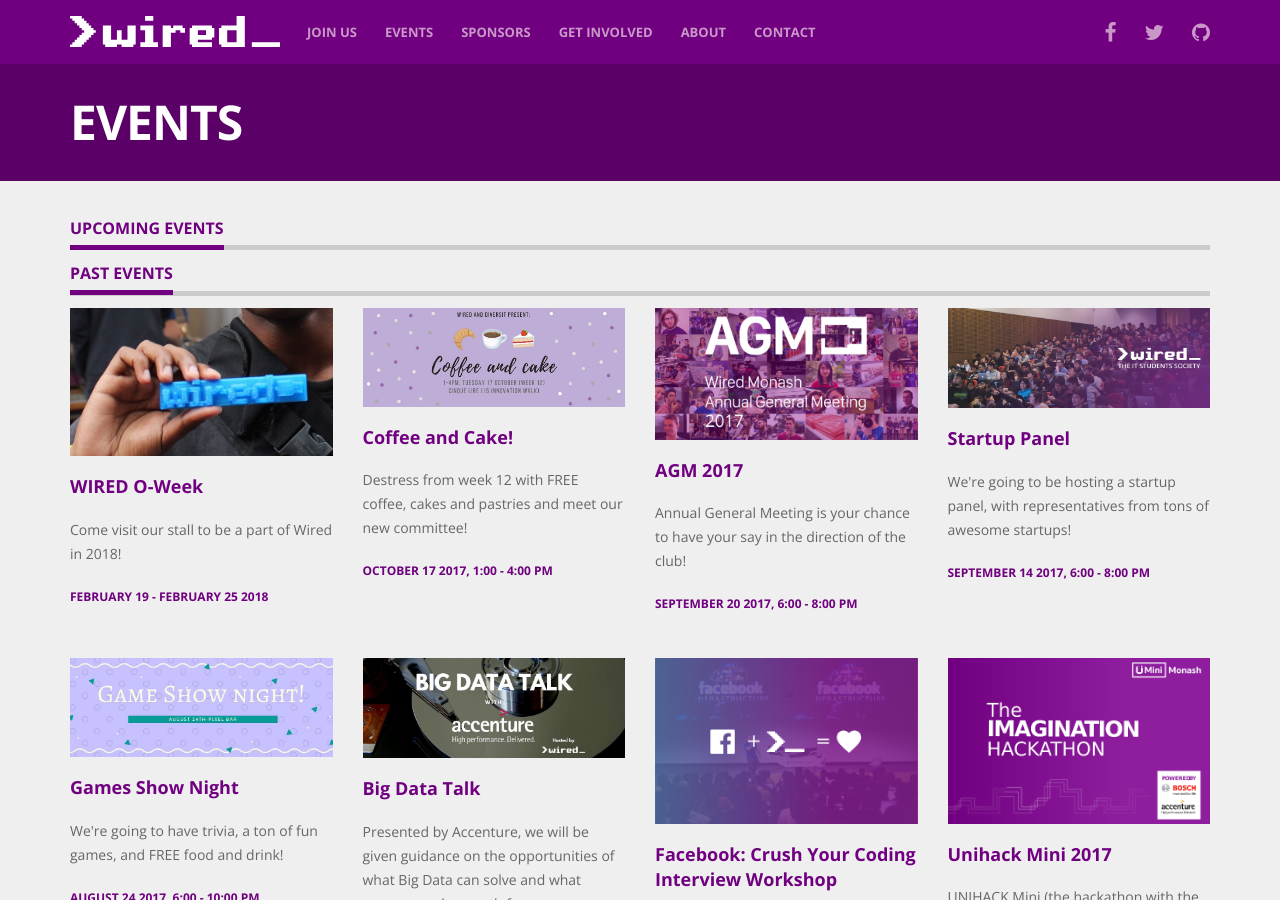
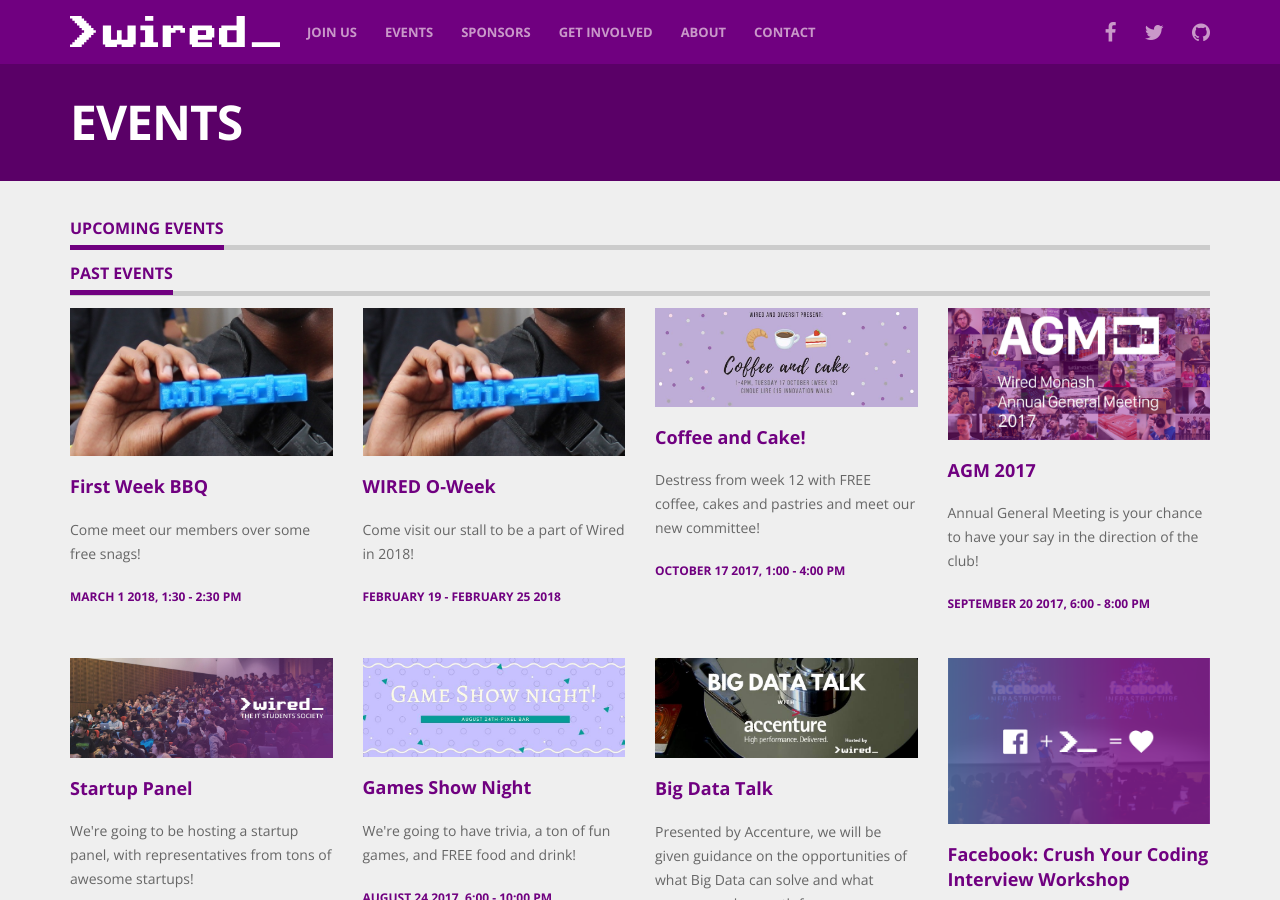
Before and after one commit to wiredmonash/wiredmonash.github.io, a Jekyll site: the page built from events.html, in a window 1280 px wide and 900 px high. Built offline with Jekyll 4.4.1, drawn with Linux system fonts in a browser that asks for light colours; nearby versions of some CDN libraries.

Commit message:
Added bbq to events

```diff
--- a/_data/events.yml
+++ b/_data/events.yml
@@ -1,3 +1,11 @@
+- name: "First Week BBQ"
+  description: Come meet our members over some free snags!
+  url: https://www.facebook.com/events/565735367129689/
+  img: /assets/img/logo-holding.jpg
+  date_start: 2018-03-01 13:30:30
+  date_end: 2018-03-01 14:30:30
+
+
 - name: "WIRED O-Week"
   description: Come visit our stall to be a part of Wired in 2018!
   url: https://www.facebook.com/events/167242807391028/
```
